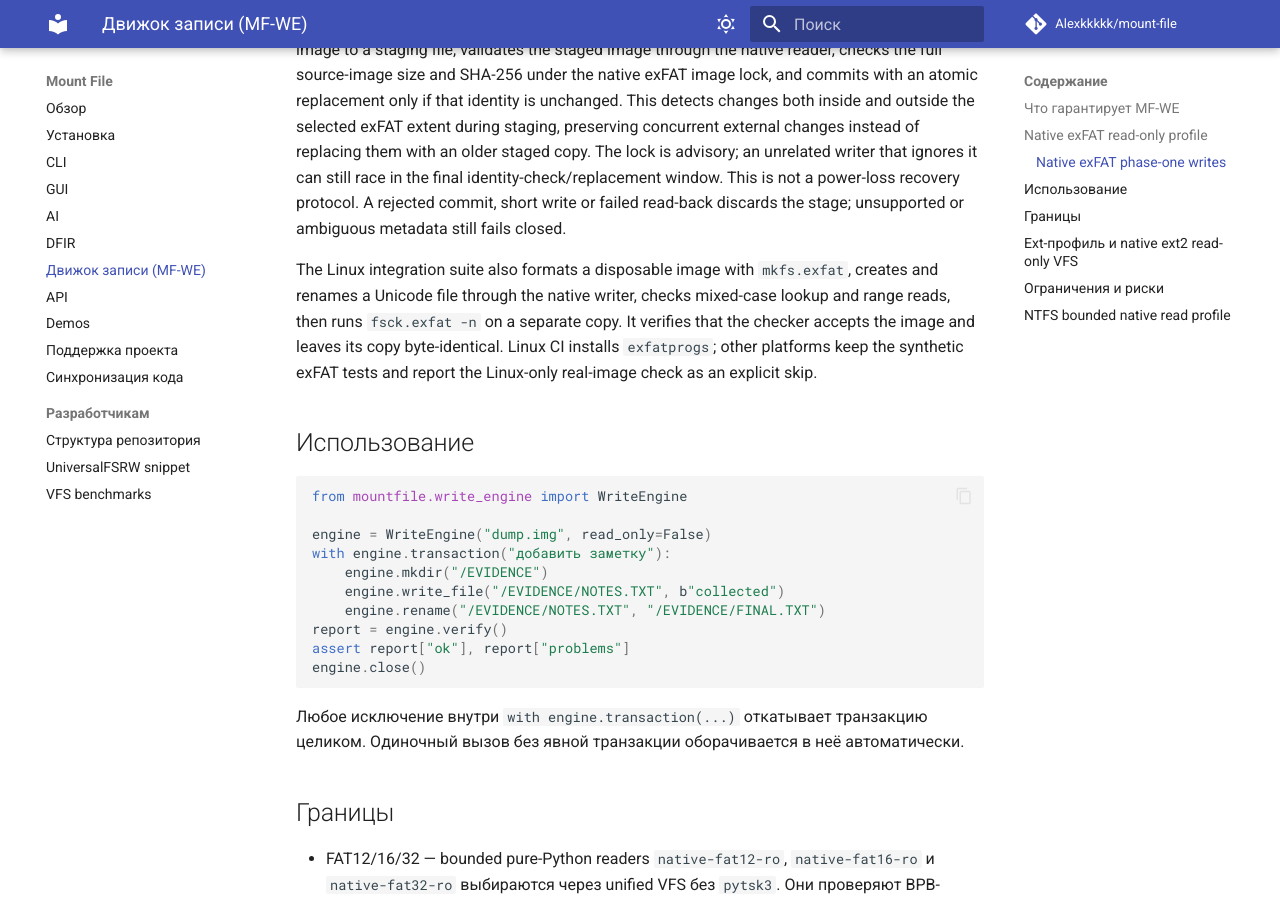
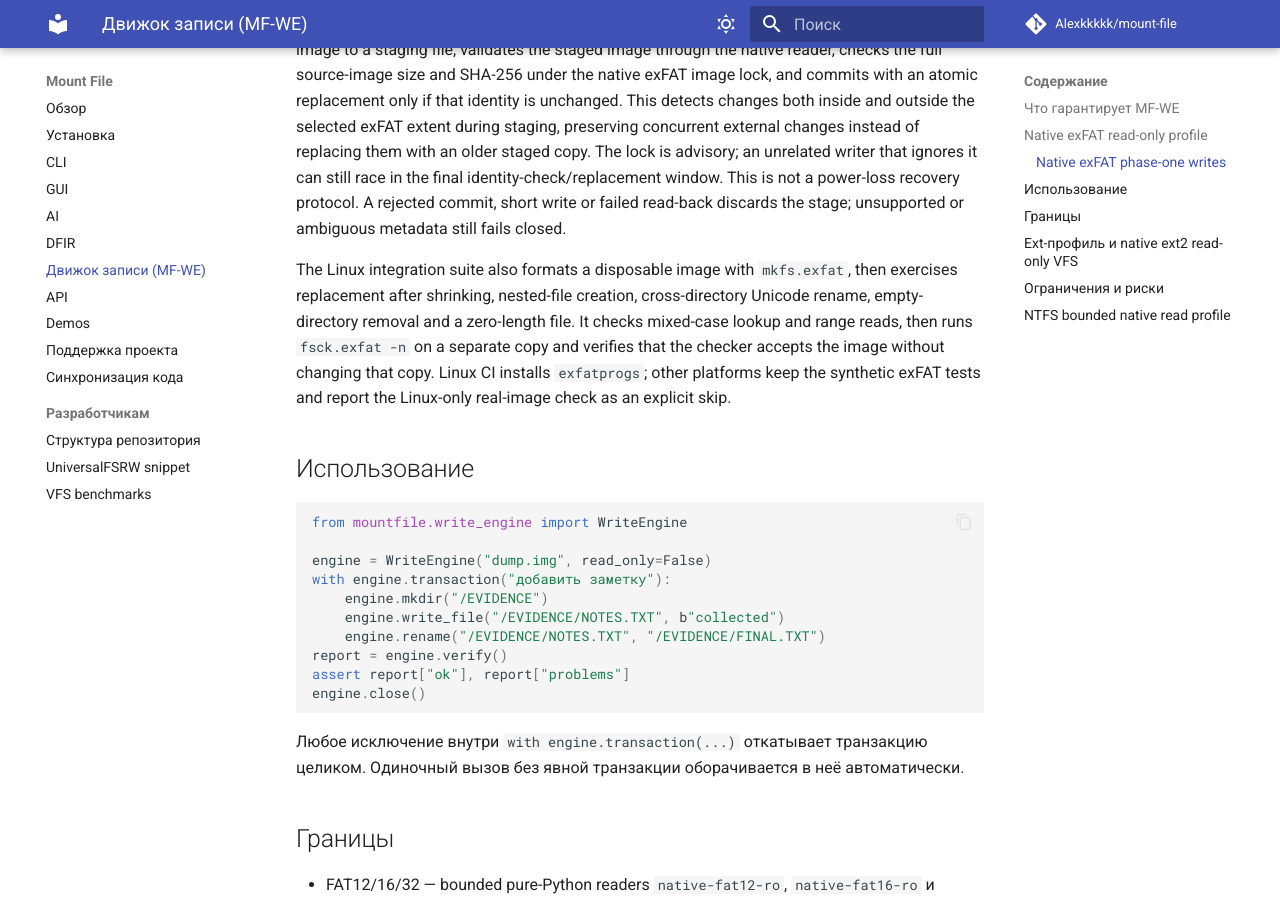
Before and after one commit to Alexkkkkk/mount-file, an MkDocs documentation site: the page built from docs/write_engine.md, in a window 1280 px wide and 900 px high, scrolled down 1654 px. Built offline with MkDocs 1.6.1 and Material for MkDocs 9.7.7, drawn with Linux system fonts in a browser that asks for light colours; comment, search, counter and statistics services are not loaded.

Commit message:
test(exfat): cover real-image operation matrix

```diff
--- a/docs/write_engine.md
+++ b/docs/write_engine.md
@@ -63,11 +63,12 @@ power-loss recovery protocol. A rejected commit, short write or failed read-back
 discards the stage; unsupported or ambiguous metadata still fails closed.
 
 The Linux integration suite also formats a disposable image with `mkfs.exfat`,
-creates and renames a Unicode file through the native writer, checks mixed-case
-lookup and range reads, then runs `fsck.exfat -n` on a separate copy. It verifies
-that the checker accepts the image and leaves its copy byte-identical. Linux CI
-installs `exfatprogs`; other platforms keep the synthetic exFAT tests and report
-the Linux-only real-image check as an explicit skip.
+then exercises replacement after shrinking, nested-file creation, cross-directory
+Unicode rename, empty-directory removal and a zero-length file. It checks
+mixed-case lookup and range reads, then runs `fsck.exfat -n` on a separate copy
+and verifies that the checker accepts the image without changing that copy.
+Linux CI installs `exfatprogs`; other platforms keep the synthetic exFAT tests
+and report the Linux-only real-image check as an explicit skip.
 
 ## Использование
 
```
Also changed, not shown: 1 other file.
